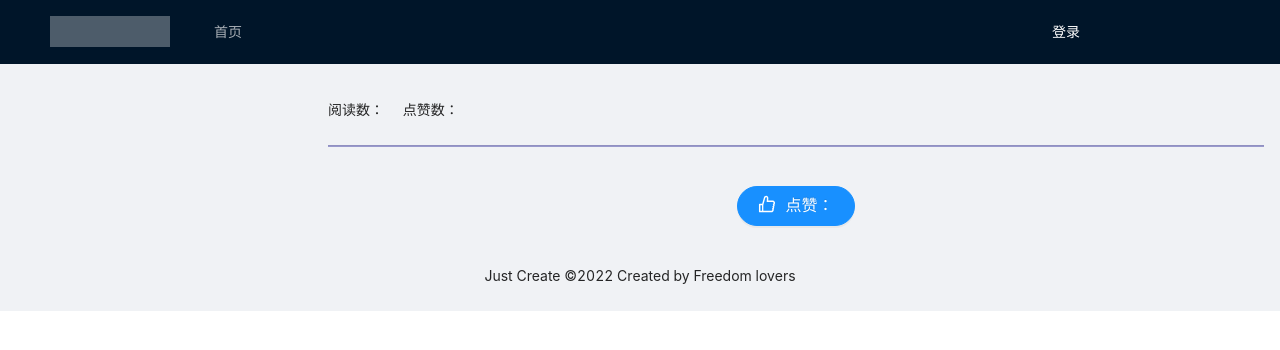
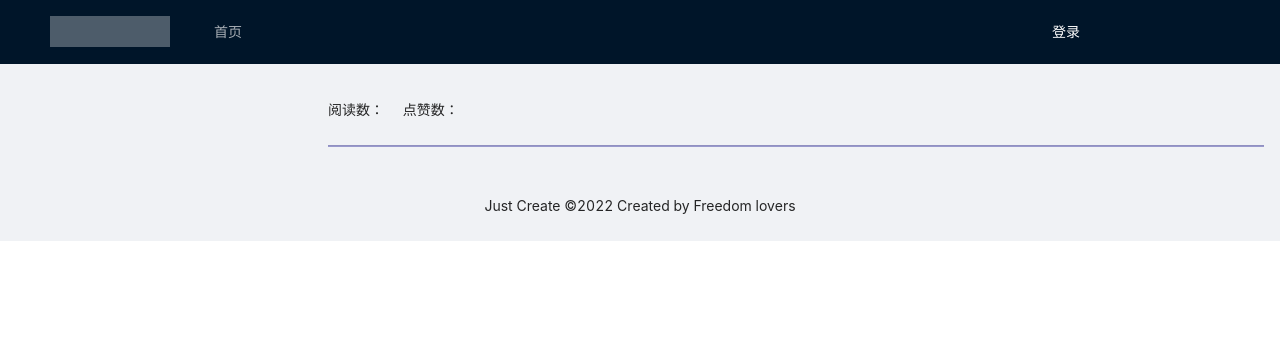
Before and after one commit to Madou-Shinni/wiki, a Vue app in the folder web/: page /doc in a window 1280 px wide. Shown: the top 350 px of the page. Built offline with nearby package versions, Linux system fonts and the light colour scheme; no server answers.

Commit message:
10-8 查询不到文档时不显示点赞按钮

```diff
--- a/web/src/views/Doc.vue
+++ b/web/src/views/Doc.vue
@@ -23,7 +23,7 @@
           </div>
           <a-divider style="height: 2px; background-color: #9999cc" />
           <div class="wangEditor" :innerHTML="html"></div>
-          <div class="voteDiv">
+          <div class="voteDiv" v-if="doc.id">
             <a-button type="primary" shape="round" size="large" @click="vote">
               <template #icon><LikeOutlined /> &nbsp;点赞：{{ doc.voteCount }} </template>
             </a-button>
```
